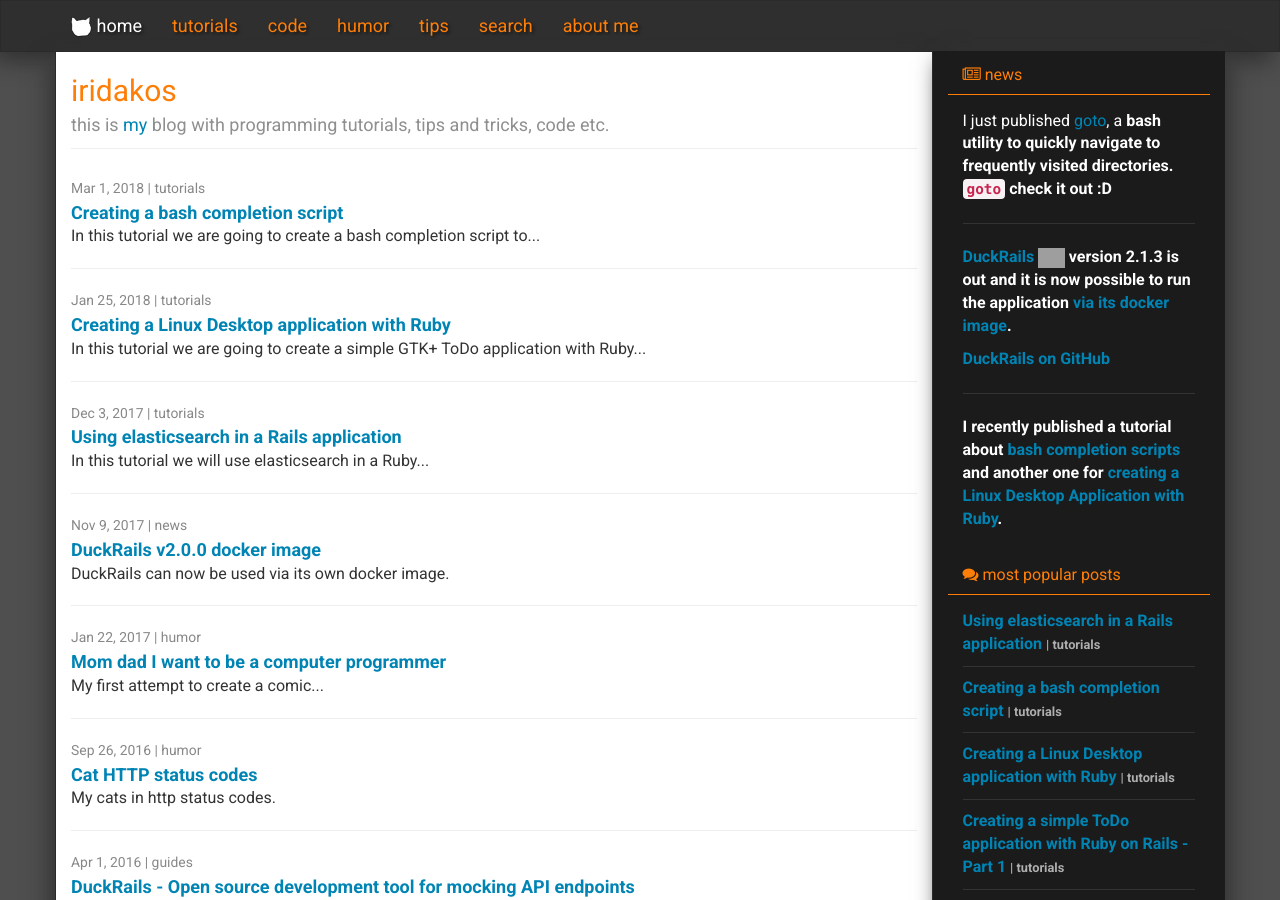
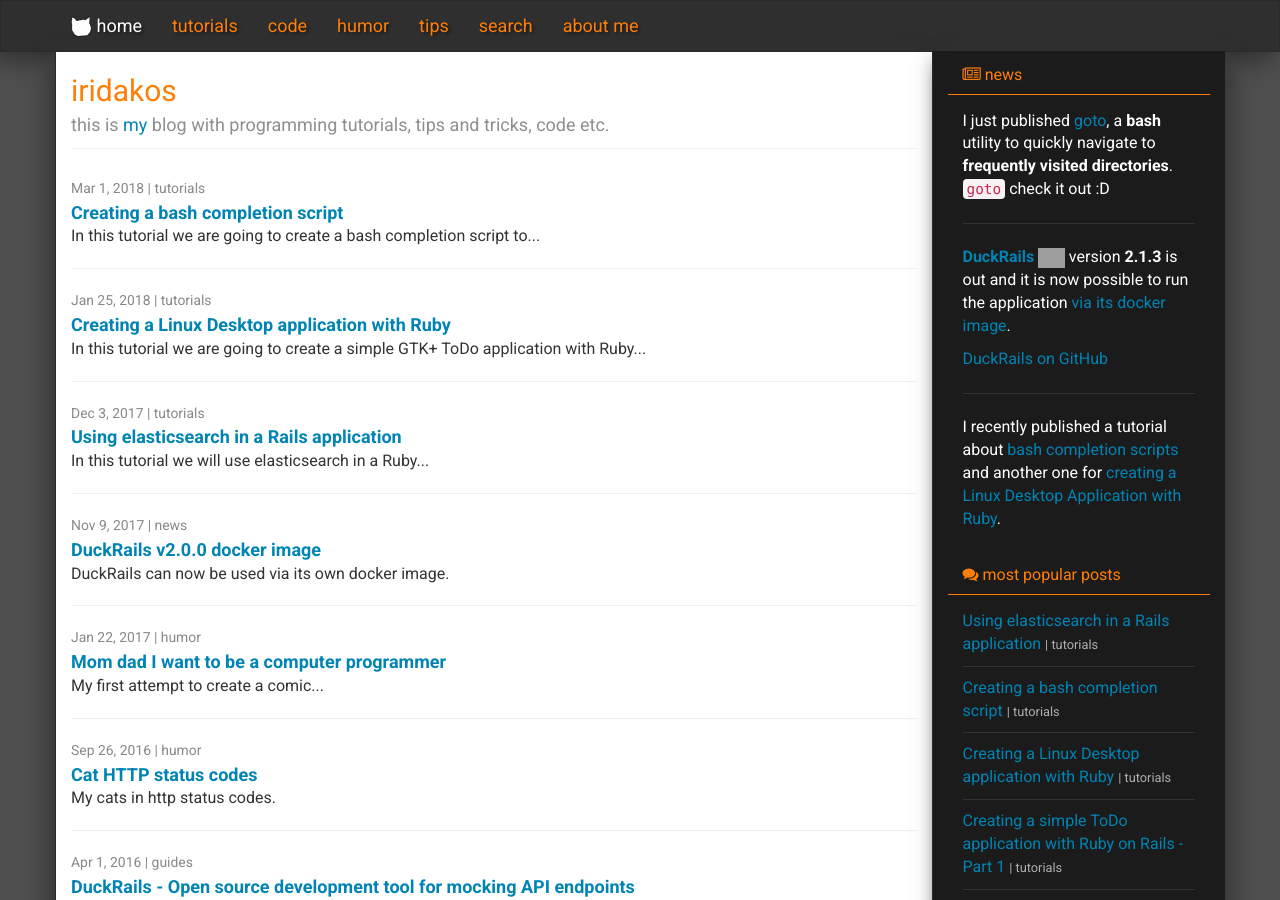
Before and after one commit to iridakos/iridakos.github.io, a Jekyll site: the page built from index.html, in a window 1280 px wide and 900 px high. Built offline with Jekyll 4.4.1, drawn with Linux system fonts in a browser that asks for light colours; nearby versions of some CDN libraries; the list of posts is cut into pages by our own code; comment, search, counter and statistics services are not loaded; grey boxes are pictures that could not be loaded.

Commit message:
fix strong tags

```diff
--- a/_includes/news.html
+++ b/_includes/news.html
@@ -5,7 +5,7 @@
 
     <div class="panel-body">
       <p>
-        I just published <a class="ga-event-link" data-event-label="goto repo" data-event-action="click" data-event-category="News links" href="https://github.com/iridakos/goto" target="_blank">goto</a>, a <strong>bash utility to quickly navigate to frequently visited directories. <a class="ga-event-link" data-event-label="goto repo" data-event-action="click" data-event-category="News links" href="https://github.com/iridakos/goto" target="_blank"><code>goto</code></a> check it out :D
+        I just published <a class="ga-event-link" data-event-label="goto repo" data-event-action="click" data-event-category="News links" href="https://github.com/iridakos/goto" target="_blank">goto</a>, a <strong>bash</strong> utility to quickly navigate to <strong>frequently visited directories</strong>. <a class="ga-event-link" data-event-label="goto repo" data-event-action="click" data-event-category="News links" href="https://github.com/iridakos/goto" target="_blank"><code>goto</code></a> check it out :D
       </p>
 
       <hr />
```
